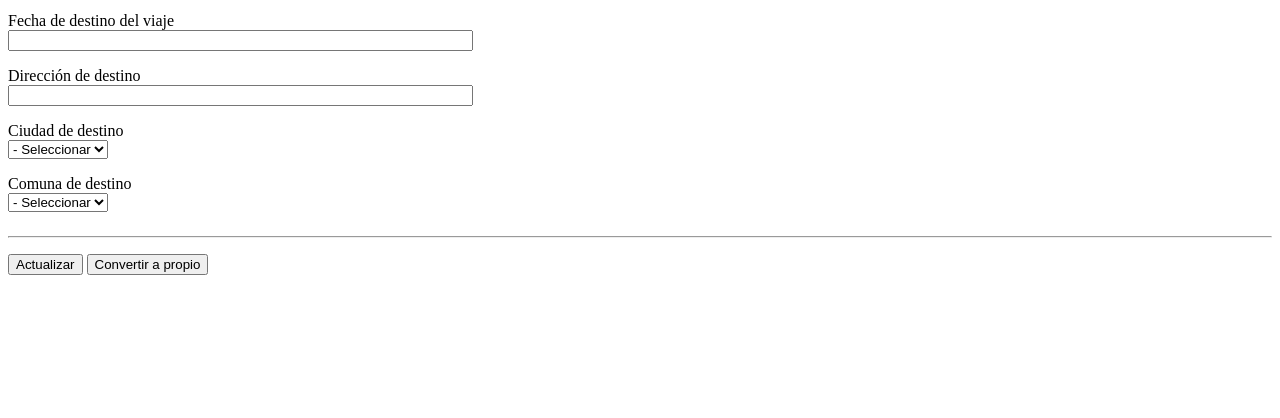
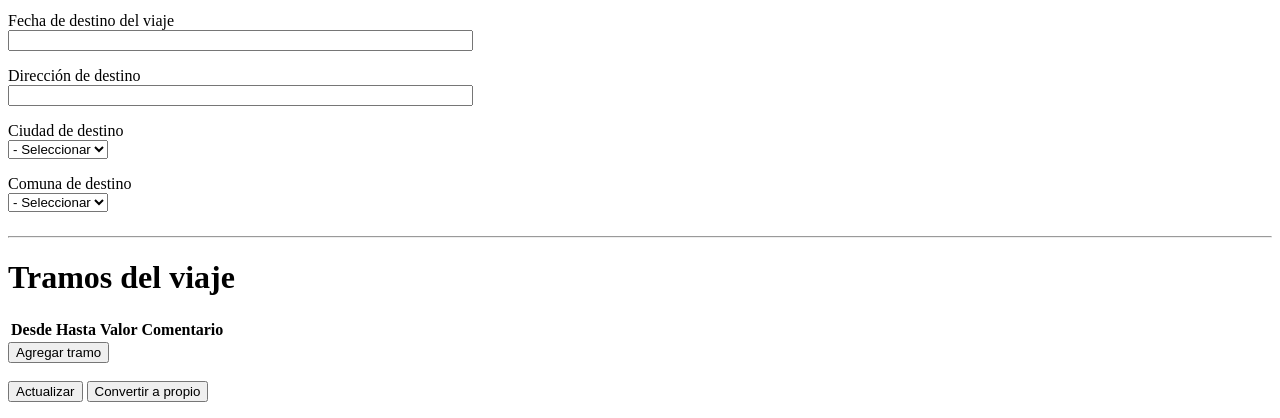
Before and after one commit to MiguelAlcaino/sima, a CodeIgniter app: the page made by application/views/admin/viajes_proveedores_terceros/edit.php in a window 1280 px wide. Shown: the part 1924-2342 px from the top of the page. Before the commit the page ends 2199 px from the top, so only its background shows below. Run offline with CodeIgniter, Linux system fonts and the light colour scheme; data that the repository does not hold is empty; some libraries are stand-ins or nearby versions.

Commit message:
[No terminado] tramos

```diff
--- a/application/controllers/viajes.php
+++ b/application/controllers/viajes.php
@@ -243,4 +243,3 @@
         $this->template->display('admin/viajes/searchViajesPorContenedor');
     }
 }
-?>
--- a/application/controllers/viajes_proveedores_terceros.php
+++ b/application/controllers/viajes_proveedores_terceros.php
@@ -142,16 +142,15 @@ class Viajes_proveedores_terceros extends CI_Controller
   }
 
   public function editar($id){
+    $this->load->model("tramo_model");
     $data['data']=$this->viajes_proveedores_terceros_model->getViajeById($id);
     $data['provincias']  = $this->provincias->get_all();
     $data['comunas'] = $this->provincias->getComunas();
     $data['data'][0]['fecha_origen'] = substr($data['data'][0]['fecha_origen'], 0, 16);
     $data['data'][0]['fecha_destino'] = substr($data['data'][0]['fecha_destino'], 0, 16);
-
-
-
     $data['proveedores_viajes_terceros'] = $this->proveedores_viajes_terceros_model->getAll();
     $data['conductores'] = $this->conductores_proveedor_terceros_model->getAllByIdProveedor($data['data'][0]['proveedor_viajes_tercero_id']);
+    $data['tramos'] = $this->tramo_model->getTramosByViajeIdAndTipoViaje($id,4);
     $this->template->display('admin/viajes_proveedores_terceros/edit',$data);
   }
 
--- a/application/models/viajes_model.php
+++ b/application/models/viajes_model.php
@@ -58,7 +58,7 @@ class Viajes_model extends CI_Model
                               FROM viajes_proveedores_terceros as vt, conductores_proveedor_viajes cpv
                               WHERE vt.numero_contenedor LIKE '".$numero_contenedor."%'
                               AND vt.conductor_proveedor_tercero_id = cpv.id
-                              )
+                     getTramosByViajeIdAndTipoViaje         )
                               AS temp
                               WHERE temp.numero_contenedor LIKE '".$numero_contenedor."%'
                               ORDER BY temp.nave, temp.fecha_origen ASC");
--- /dev/null
+++ b/application/views/admin/viajes/add_tramo_partial.php
@@ -0,0 +1,82 @@
+<?php
+/**
+ * Created by PhpStorm.
+ * User: malcaino
+ * Date: 16/08/15
+ * Time: 22:05
+ */
+?>
+<table id="tramos_table">
+    <thead>
+        <tr>
+            <th>Desde</th>
+            <th>Hasta</th>
+            <th>Valor</th>
+            <th>Comentario</th>
+        </tr>
+    </thead>
+    <tbody>
+        <?php foreach($tramos as $tramo):?>
+            <tr>
+                <td><?php echo $tramo['desde']?></td>
+                <td><?php echo $tramo['hasta']?></td>
+                <td>$<?php echo number_format($tramo['monto'],0,",",".")?></td>
+                <td><?php echo $tramo['comentario']?></td>
+            </tr>
+        <?php endforeach?>
+    </tbody>
+</table>
+
+<button class="submit mid" id="add_tramo">Agregar tramo</button>
+
+<script>
+
+    initAddTramoRow($('#add_tramo'));
+
+    function initAddTramoRow(button){
+        button.click(function(event){
+            event.preventDefault();
+            button.text("Guardar Tramo");
+            $.ajax({
+                url: '<?php echo site_url("ajax/newTramoForm")?>',
+                type: 'POST',
+                success: function(data){
+                    $('#tramos_table').children('tbody').append($.parseJSON(data).view);
+                    button.unbind("click");
+                    initButtonSendTramo(button);
+                }
+            });
+        });
+    }
+
+    function initButtonSendTramo(button){
+        button.click(function(event){
+            event.preventDefault();
+            button.text("Agregar Tramo");
+            var tramo_desde = $('#tramo_desde');
+            var tramo_hasta = $('#tramo_hasta');
+            var tramo_monto = $('#tramo_monto');
+            var tramo_comentario = $('#tramo_comentario');
+            $.ajax({
+                url: '<?php echo site_url("ajax/addTramoAjax")?>',
+                type: 'POST',
+                data:{
+                    viaje_id: <?php echo $viaje_id?>,
+                    tipo_viaje: 4,
+                    desde: tramo_desde.val(),
+                    hasta: tramo_hasta.val(),
+                    monto: tramo_monto.val(),
+                    comentario: tramo_comentario.val()
+                },
+                success: function(data){
+                    button.unbind("click");
+                    tramo_desde.parent("td").text(tramo_desde.val());
+                    tramo_hasta.parent("td").text(tramo_hasta.val());
+                    tramo_monto.parent("td").text(tramo_monto.val());
+                    tramo_comentario.parent("td").text(tramo_comentario.val());
+                    initAddTramoRow(button);
+                }
+            });
+        });
+    }
+</script>
--- a/application/views/admin/viajes_proveedores_terceros/edit.php
+++ b/application/views/admin/viajes_proveedores_terceros/edit.php
@@ -213,11 +213,19 @@
                       </script>
 
                   </div>
+                    <h1>Tramos del viaje</h1>
+                  <?php $this->view("admin/viajes/add_tramo_partial", array(
+                      'tramos' => $tramos,
+                      'viaje_id' => $data[0]['id']
+                  ))?>
+            <br>
+          <br>
                     <input type="submit" class="submit mid" value="Actualizar" />
                     <input type="button" class="submit largo" value="Convertir a propio" id="convertir_a_propio">
                 </p>
 
              </form>
+
 
     </div>
 
```
Also changed, not shown: application/controllers/ajax.php (+14 -0 lines), application/models/tramo_model.php (added, +23 -0 lines), application/views/admin/viajes/tramo_form_partial.php (added, +14 -0 lines), public/admin/css/style.css (+12 -12 lines).
